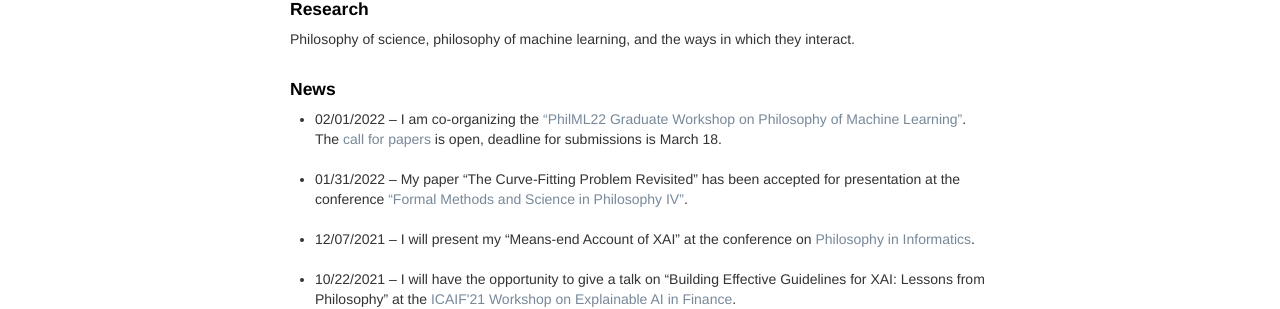
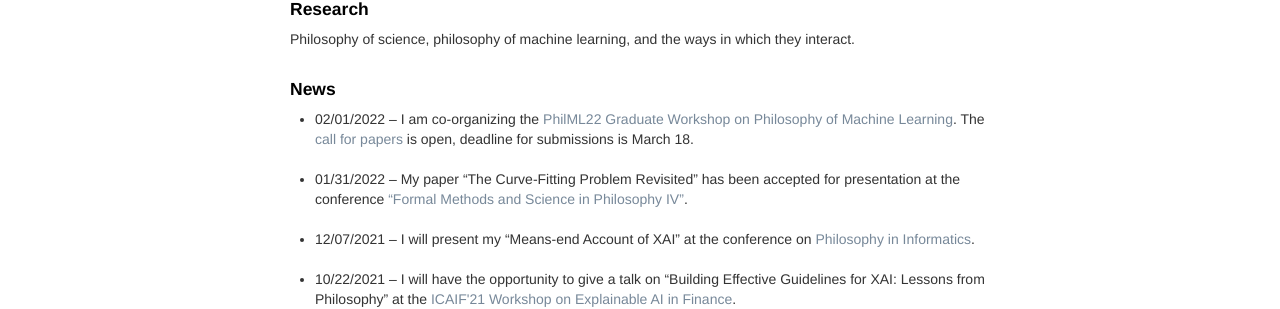
Before and after one commit to oliverbuchholz/oliverbuchholz.github.io, a Jekyll site: the page built from index.md, in a window 1280 px wide. Shown: the part 283-592 px from the top of the page. Built offline with Jekyll 4.4.1, drawn with Linux system fonts in a browser that asks for light colours; part of the change alters nothing that is shown.

```diff
--- a/index.md
+++ b/index.md
@@ -21,7 +21,7 @@ Philosophy of science, philosophy of machine learning, and the ways in which the
 <h4> News </h4>
 
 <ul>
-<li> 02/01/2022 &ndash; I am co-organizing the <a href="https://philevents.org/event/show/96706" target="_blank">&ldquo;PhilML22 Graduate Workshop on Philosophy of Machine Learning&rdquo;</a>. The <a href="https://philevents.org/event/show/96714" target="_blank">call for papers</a> is open, deadline for submissions is March 18.<br><br>
+<li> 02/01/2022 &ndash; I am co-organizing the <a href="https://philevents.org/event/show/96706" target="_blank">PhilML22 Graduate Workshop on Philosophy of Machine Learning</a>. The <a href="https://philevents.org/event/show/96714" target="_blank">call for papers</a> is open, deadline for submissions is March 18.<br><br>
 </li>
 
 <li> 01/31/2022 &ndash; My paper &ldquo;The Curve-Fitting Problem Revisited&rdquo; has been accepted for presentation at the conference <a href="https://www.ifzg.hr/fmsph/" target="_blank">&ldquo;Formal Methods and Science in Philosophy IV&rdquo;</a>.<br><br>
```
